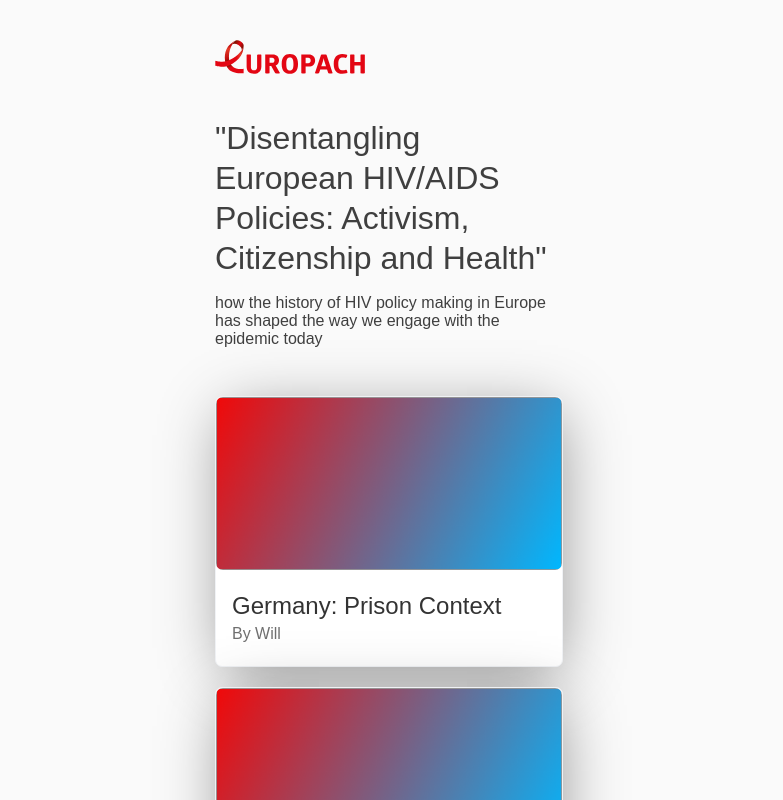
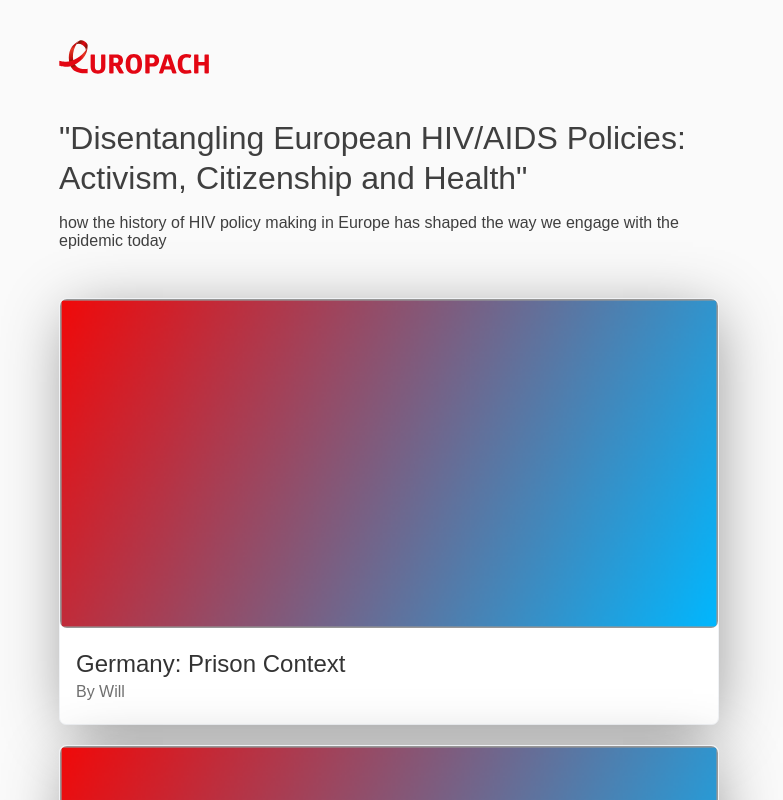
Before and after one commit to europach/europach-app, a React (Create React App) app: page / in a window 1280 px wide. Shown: the top 800 px of the page, without its empty margins (251-1034 px from the left). Built offline with nearby package versions, Linux system fonts and the light colour scheme; a web font is replaced by a local one.

Commit message:
desktop styling

```diff
--- a/src/App/styles.js
+++ b/src/App/styles.js
@@ -18,8 +18,12 @@ export const AppNav = styled.header`
 `;
 
 export const AppNavInner = styled.div`
-  max-width: 348px;
+  max-width: 660px;
   width: 100%;
+
+  @media (max-width: 468px) {
+    max-width: 348px;
+  }
 `;
 
 export const AppMain = styled.div`
@@ -27,7 +31,11 @@ export const AppMain = styled.div`
   flex: 1;
   flex-direction: column;
   padding-top: 0;
-  max-width: 348px;
+  max-width: 660px;
+
+  @media (max-width: 468px) {
+    max-width: 348px;
+  }
 `;
 
 export const AppFooter = styled.div`
```
